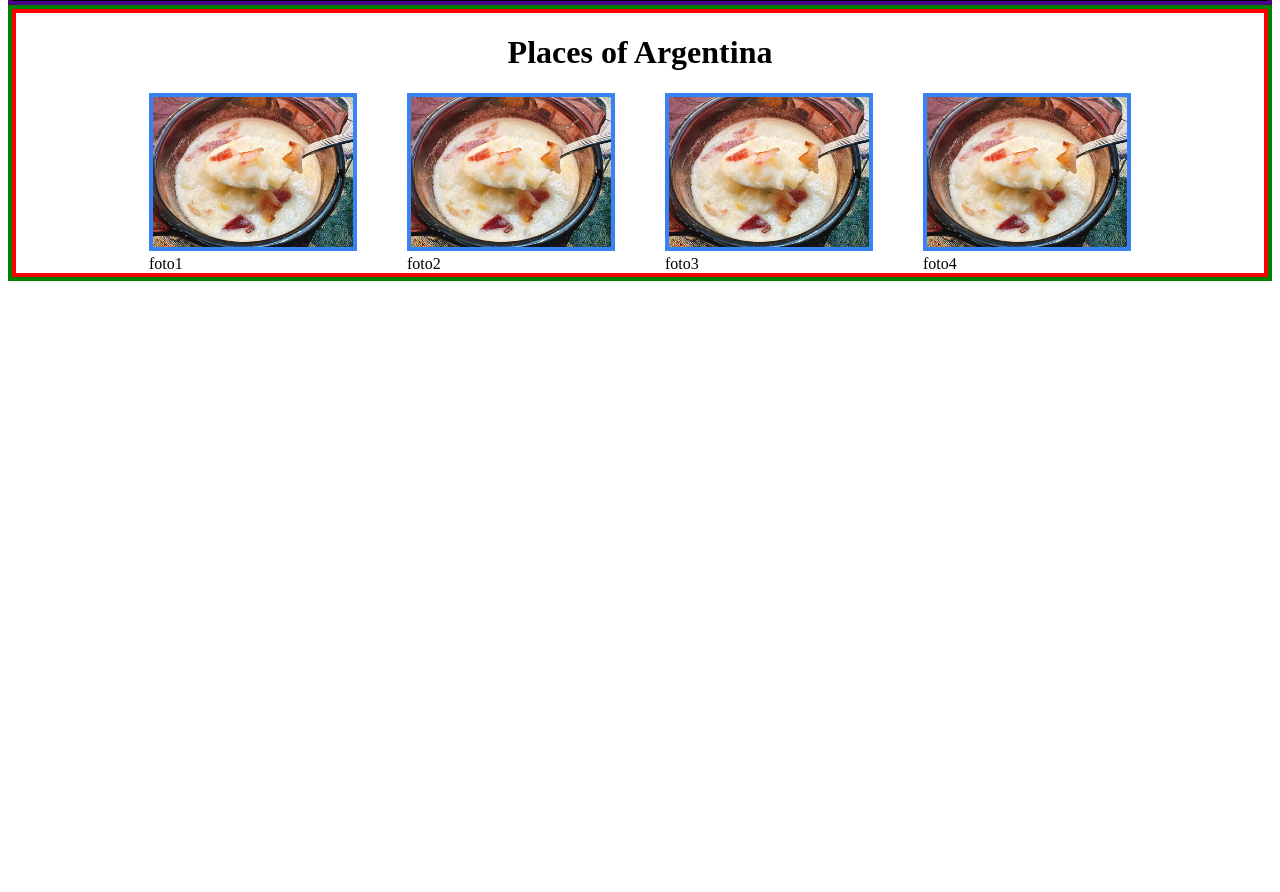
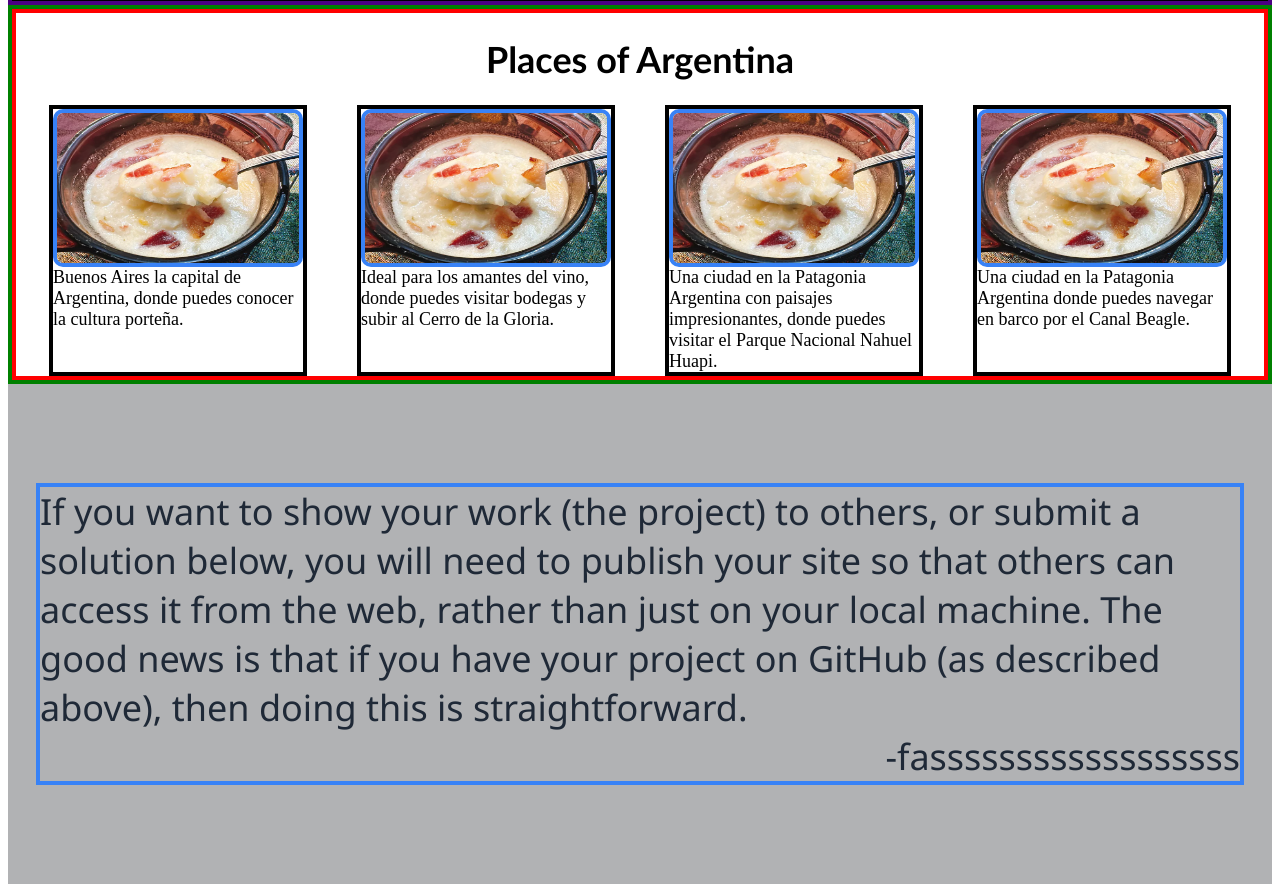
Before and after one commit to Justiniano22/Landing-Page, a plain HTML site: page index.html in a window 1280 px wide. Shown: the part 411-1303 px from the top of the page. Before the commit the page ends 800 px from the top, so only its background shows below. Drawn offline with Linux system fonts and the light colour scheme.

Commit message:
Cambios en index.html y styles.css

```diff
--- a/index.html
+++ b/index.html
@@ -35,26 +35,41 @@
 
         <div class="contenedor2">
             <div class="tituloFoto">
-                <div class="ff"><h1>Places of Argentina</h1></div>
+                <div class="ff"><h1 class="tituloLugares">Places of Argentina</h1></div>
                 <div class="fotos">
-                    <div>
+                    <div class="photoText1">
                         <img class="fotosArg" src="../Landing-Page/images/potatoSoup.webp" alt="">
-                        <div>foto1</div>
+                        <div>Buenos Aires la capital de Argentina, donde puedes conocer la cultura porteña.</div>
                     </div>
-                    <div>
+                    <div class="photoText2">
                         <img class="fotosArg" src="../Landing-Page/images/potatoSoup.webp" alt="">
-                        <div>foto2</div>
+                        <div>Ideal para los amantes del vino, donde puedes visitar bodegas y subir al Cerro de la Gloria.</div>
                     </div>
-                    <div>
+                    <div class="photoText3">
                         <img class="fotosArg" src="../Landing-Page/images/potatoSoup.webp" alt="">
-                        <div>foto3</div>
+                        <div>Una ciudad en la Patagonia Argentina con paisajes impresionantes, donde puedes visitar el Parque Nacional Nahuel Huapi.</div>
                     </div>
-                    <div>
+                    <div class="photoText4">
                         <img class="fotosArg" src="../Landing-Page/images/potatoSoup.webp" alt="">
-                        <div>foto4</div>
+                        <div>Una ciudad en la Patagonia Argentina donde puedes navegar en barco por el Canal Beagle.</div>
                     </div>
                 </div>
             </div>
+        </div>
+
+        <div class="contenedor3">
+            <div class="textoContenedor3">
+                <div>If you want to show your work (the project) to others, or submit a solution below,
+                    you will need to publish your site so that others can access it from the web, rather than
+                    just on your local machine.
+                    The good news is that if you have your project on GitHub (as described above), then doing this is straightforward.
+                </div>
+                <div class="autor">-fassssssssssssssssss</div>
+            </div>
+
+
+
+
         </div>
 
 
--- a/styles.css
+++ b/styles.css
@@ -37,6 +37,9 @@ justify-content: center;
     border: 4px solid yellow;
 }
 
+h1{
+    font-size: 48px;
+}
 
 
 
@@ -55,6 +58,10 @@ justify-content: center;
     justify-content: space-around;
     flex-direction: column;
 }
+.tituloLugares{
+    font-family: 'Gill Sans', 'Gill Sans MT', Calibri, 'Trebuchet MS', sans-serif;
+    font-size: 36px;
+}
 .ff{
     display: flex;
     justify-content: center;
@@ -63,10 +70,43 @@ justify-content: center;
     display: flex;
     justify-content: center;
     gap: 50px;
-
+    font-size: 18px;
+}
+.photoText1, .photoText2, .photoText3, .photoText4{
+    display: flex;
+    flex-direction: column;
+    width: 250px;
+    border: 4px solid black;
 }
 .fotosArg{
     border: 4px solid #3882F6;
     height: 150px;
-    width: 200px;
+    width: auto;
+    border-radius: 10px;
 }
+
+
+
+.contenedor3{
+    background: #b1b2b4;
+    height: 500px;
+    width: auto;
+    color: #1F2937;
+    display: flex;
+    justify-content: center;
+    align-items: center;
+}
+
+.textoContenedor3{
+    font-family:'Segoe UI', Tahoma, Geneva, Verdana, sans-serif;
+    font-size: 36px;
+    display: flex;
+    flex-direction: column;
+    height: auto;
+    width: 1200px;
+    border: 4px solid #3882F6;
+}
+.textoContenedor3 .autor{
+    display: flex;
+    justify-content: end;
+}
```
